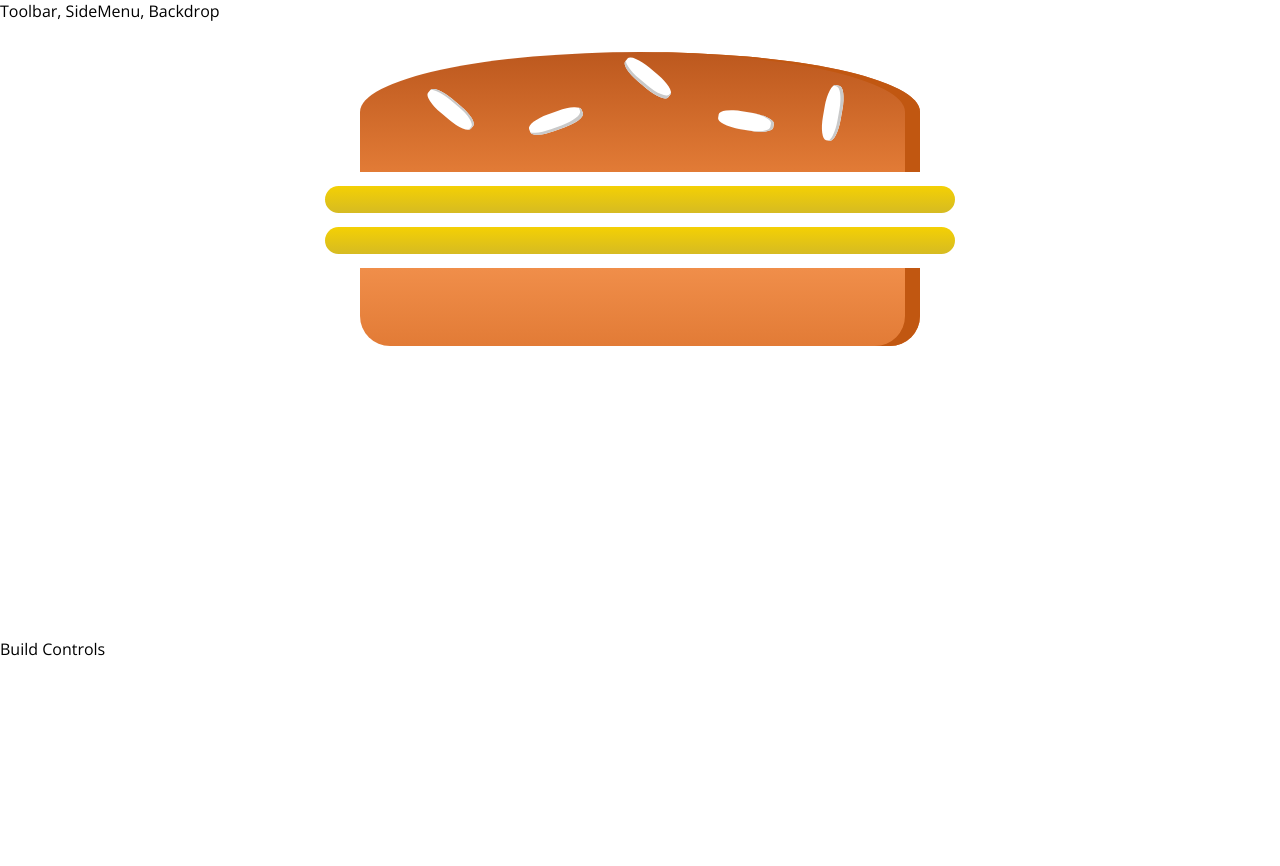
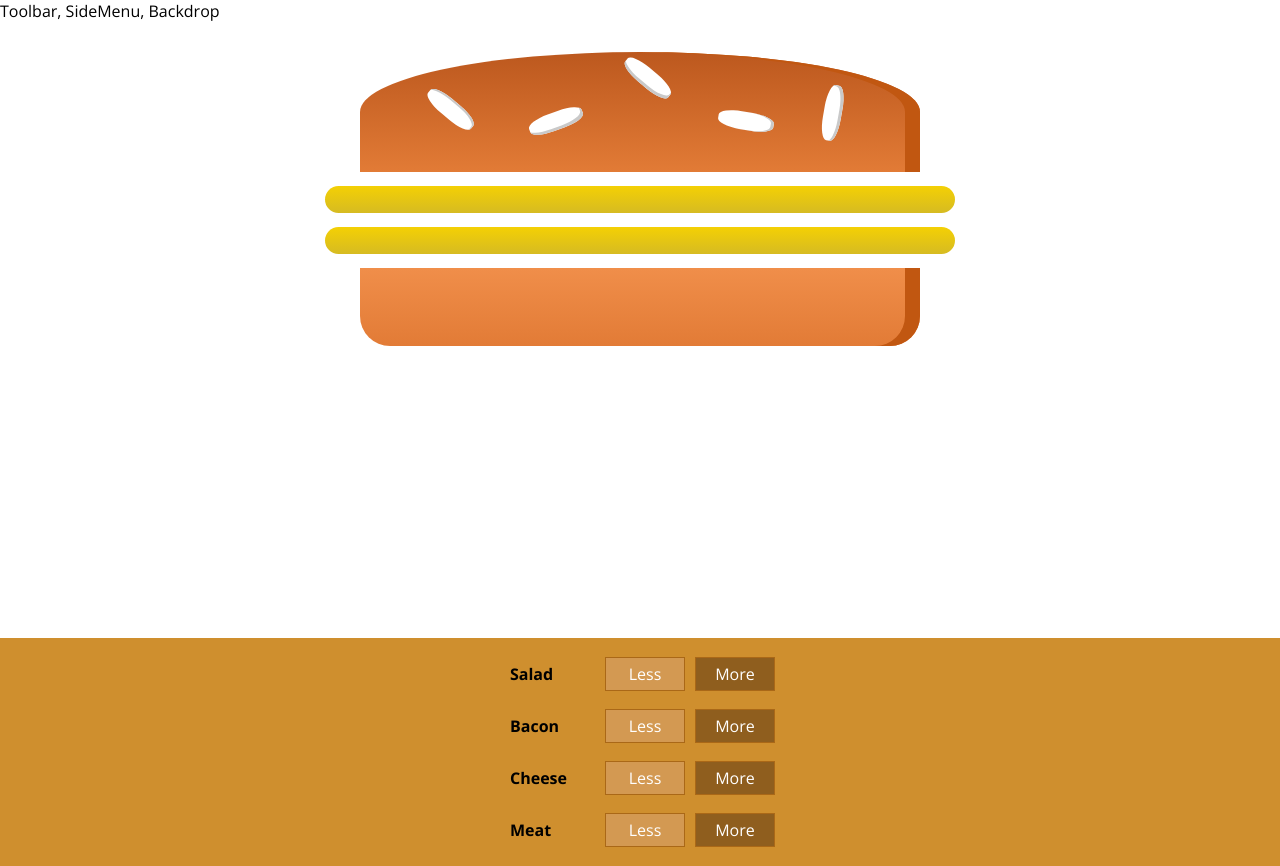
Before and after one commit to rodrake1/react-portfolio, a React (Create React App) app: page / in a window 1280 px wide. Before the commit the page ends 800 px from the top, so only its background shows below. Built offline with nearby package versions, Linux system fonts and the light colour scheme.

Commit message:
132. Outputting Multiple Build Controls

```diff
--- a/src/components/Burger/Controls/Control/Control.js
+++ b/src/components/Burger/Controls/Control/Control.js
@@ -3,7 +3,7 @@ import classes from './Control.module.css';
 
 const control = props => (
   <div className={classes.Control}>
-    <div className={classes.Label}>{props.ingredient}</div>
+    <div className={classes.Label}>{props.label}</div>
     <button className={classes.Less}>Less</button>
     <button className={classes.More}>More</button>
   </div>
--- a/src/components/Burger/Controls/Controls.js
+++ b/src/components/Burger/Controls/Controls.js
@@ -1,9 +1,19 @@
 import React from 'react';
+import Control from './Control/Control';
 import classes from './Controls.module.css';
 
-const controls = props = (
+const initialControls = [
+  { label: 'Salad', type: 'salad' },
+  { label: 'Bacon', type: 'bacon' },
+  { label: 'Cheese', type: 'cheese' },
+  { label: 'Meat', type: 'meat' }
+];
+
+const controls = props => (
   <div className={classes.Controls}>
-
+    {initialControls.map(control => {
+      return <Control key={control.label} label={control.label} />
+    })}
   </div>
 );
 
--- a/src/containers/BurgerBuilder/BurgerBuilder.js
+++ b/src/containers/BurgerBuilder/BurgerBuilder.js
@@ -1,6 +1,7 @@
 import React, { Component } from 'react';
 import Aux from '../../hoc/Auxiliary';
 import Burger from '../../components/Burger/Burger';
+import Controls from '../../components/Burger/Controls/Controls';
 
 class BurgerBuilder extends Component {
   state = {
@@ -16,7 +17,7 @@ class BurgerBuilder extends Component {
     return (
       <Aux>
         <Burger ingredients={this.state.ingredients} />
-        <div>Build Controls</div>
+        <Controls />
       </Aux>
     );
   }
```
